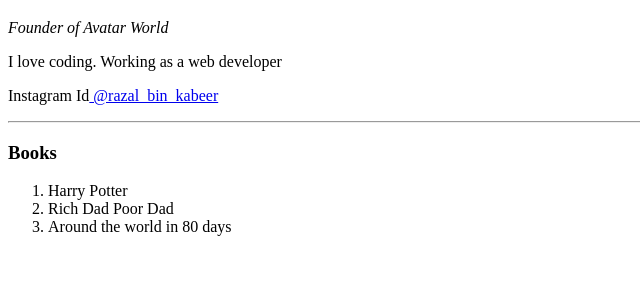
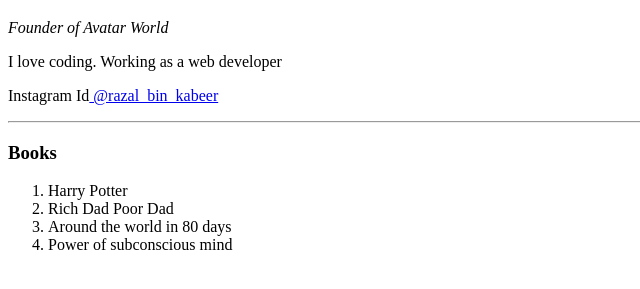
Before and after one commit to RazalBinKabeer/resume, a plain HTML site: page index.html in a window 1280 px wide. Shown: the part 393-682 px from the top of the page, without its empty margins (0-640 px from the left). Drawn offline with Linux system fonts and the light colour scheme.

Commit message:
New books read

```diff
--- a/index.html
+++ b/index.html
@@ -35,6 +35,7 @@
       <li>Harry Potter</li>
       <li>Rich Dad Poor Dad</li>
       <li>Around the world in 80 days</li>
+      <li>Power of subconscious mind</li>
     </ol>
   </body>
 </html>
```
